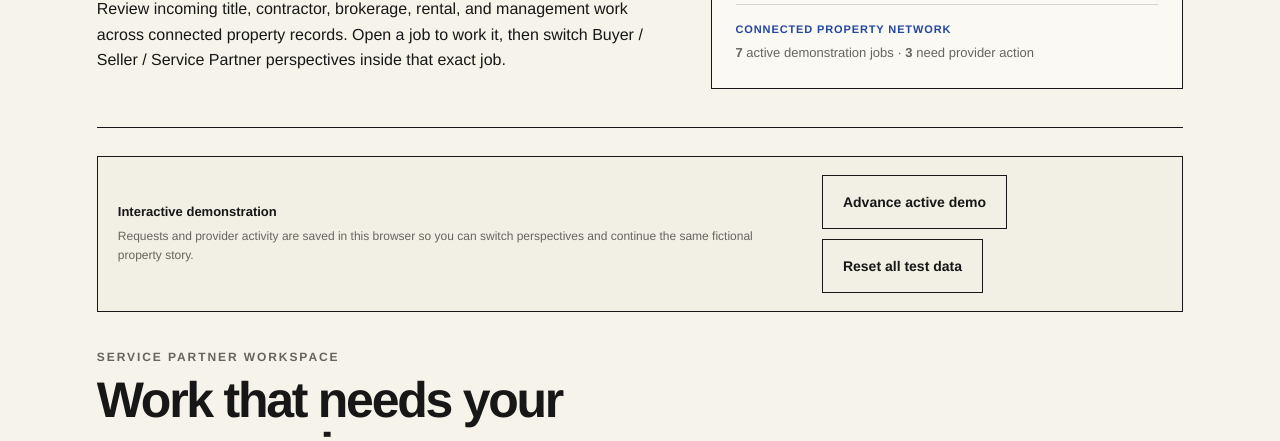
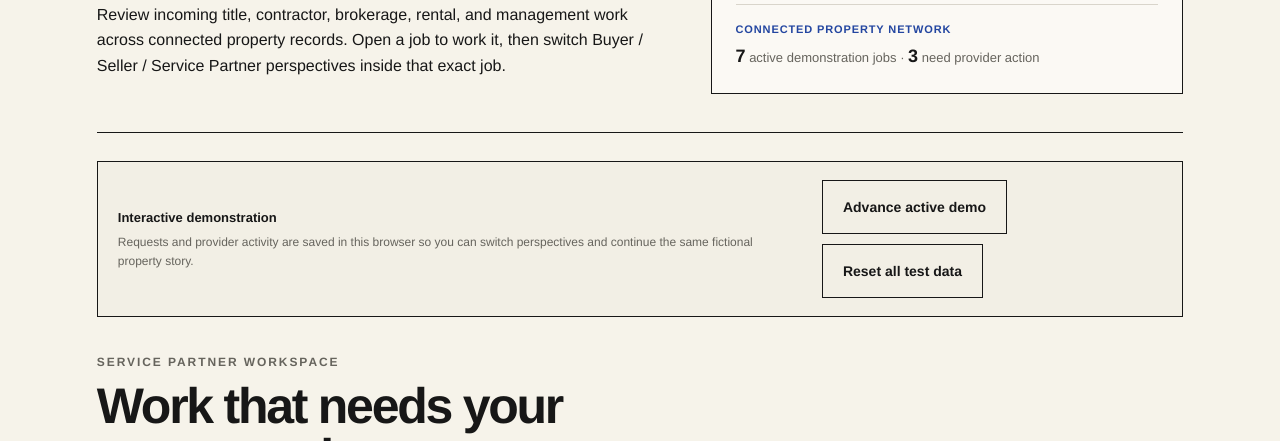
Before and after one commit to PrototypeVersions/MREO_BuySellProperty, a website: page coordination.html in a window 1280 px wide. Shown: the part 659-1100 px from the top of the page. Drawn offline with Linux system fonts and the light colour scheme.

Commit message:
Style Coordination property artwork metrics

```diff
--- a/coordination-workspace-v5.css
+++ b/coordination-workspace-v5.css
@@ -412,6 +412,24 @@ html{scroll-behavior:smooth}
   object-fit:cover;
   object-position:center;
 }
+.network-property-art-footer{
+  padding-top:18px;
+  border-top:1px solid var(--line);
+}
+.network-property-art-footer .network-abstract-label{
+  padding-top:0;
+  border-top:0;
+}
+.network-property-art-metrics{
+  margin:10px 0 0;
+  font-size:15px;
+  line-height:1.45;
+  color:var(--muted);
+}
+.network-property-art-metrics strong{
+  color:var(--ink);
+  font-size:18px;
+}
 @media(max-width:920px){
   .network-property-art-stage{min-height:275px}
   .network-property-art{height:290px}
```
